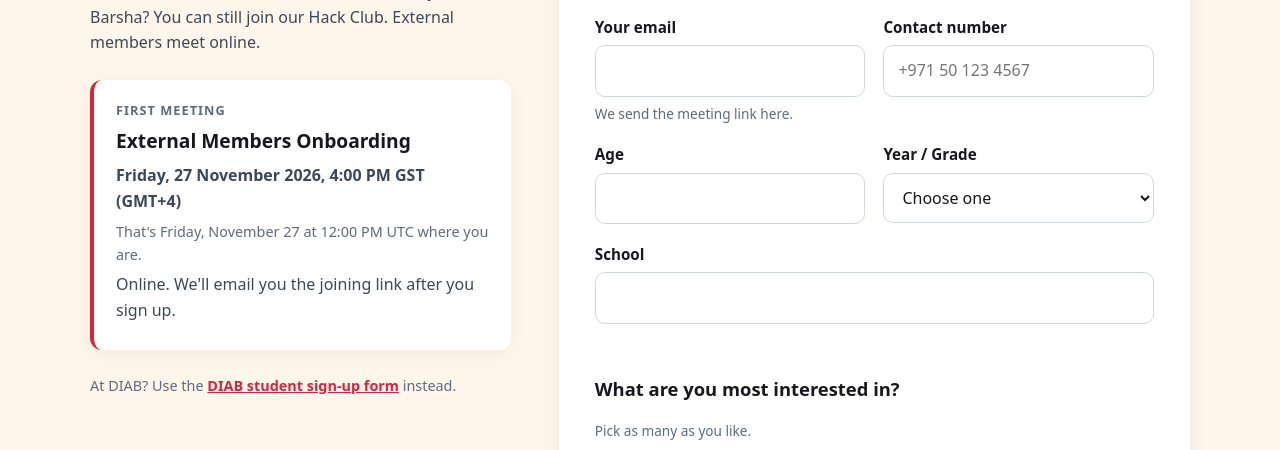
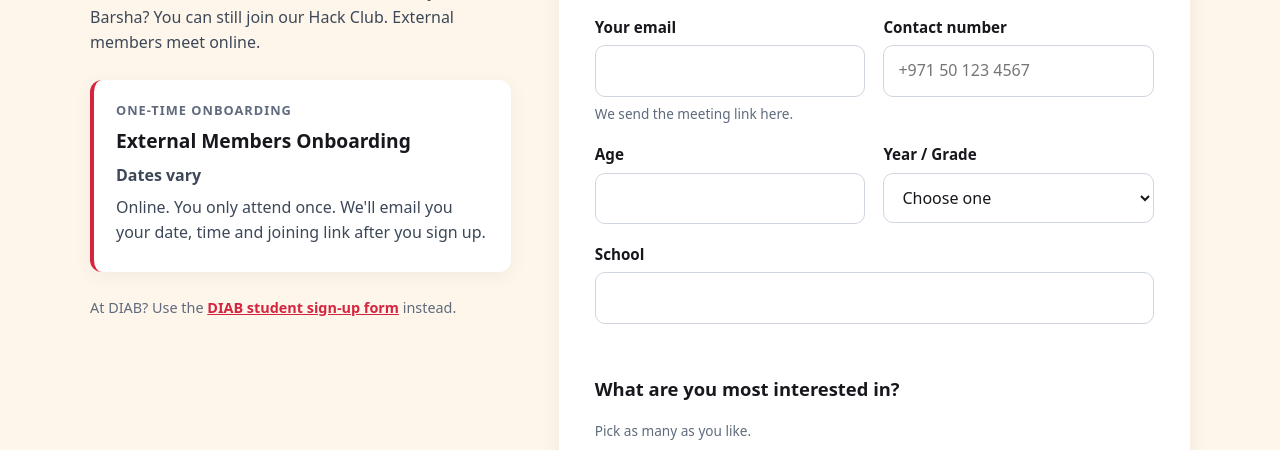
Before and after one commit to Innovate-DIAB/website-hackclub, a plain HTML site: page signup.html in a window 1280 px wide. Shown: the part 288-738 px from the top of the page. Drawn offline with Linux system fonts and the light colour scheme; a web font is replaced by a local one.

Commit message:
Make external onboarding a one-time session with varying dates
Co-Authored-By: Claude Sonnet 5.5 <noreply@anthropic.com>

```diff
--- a/signup.html
+++ b/signup.html
@@ -29,11 +29,10 @@
         <h1>Join Innovate @ DIAB from any school</h1>
         <p>Not a student at Dubai International Academy Al Barsha? You can still join our Hack Club. External members meet online.</p>
         <div class="signup-meeting">
-          <p class="note-label">First meeting</p>
+          <p class="note-label">One-time onboarding</p>
           <p class="signup-meeting-title">External Members Onboarding</p>
-          <p><strong>Friday, 27 November 2026, 4:00 PM GST (GMT+4)</strong></p>
-          <p class="local-time" id="localTime"></p>
-          <p>Online. We'll email you the joining link after you sign up.</p>
+          <p><strong>Dates vary</strong></p>
+          <p>Online. You only attend once. We'll email you your date, time and joining link after you sign up.</p>
         </div>
         <p class="signup-small">At DIAB? Use the <a href="https://forms.cloud.microsoft/r/DDFd4ajd7E" target="_blank" rel="noopener">DIAB student sign-up form</a> instead.</p>
       </div>
@@ -133,7 +132,7 @@
 
       <div class="signup-done" id="signupDone" hidden tabindex="-1">
         <h2>You're signed up!</h2>
-        <p>Thanks for joining Innovate @ DIAB. We'll email the joining link for the External Members Onboarding (Friday, 27 November 2026, 4:00 PM GST) to the address you gave us.</p>
+        <p>Thanks for joining Innovate @ DIAB. We'll email the date, time and joining link for your one-time External Members Onboarding to the address you gave us.</p>
         <a href="index.html" class="btn">Back to the main site</a>
       </div>
 
@@ -155,6 +154,6 @@
     </div>
   </footer>
 
-  <script src="signup.js?v=5"></script>
+  <script src="signup.js?v=6"></script>
 </body>
 </html>
--- a/signup.js
+++ b/signup.js
@@ -9,25 +9,13 @@ const formError = document.getElementById("formError");
 const interestsError = document.getElementById("interestsError");
 const done = document.getElementById("signupDone");
 
-// ===== MEETING TIME IN THE VISITOR'S OWN TIME ZONE =====
-// 4:00 PM in Dubai (GMT+4) on 27 Nov 2026 is 12:00 UTC.
-const meeting = new Date(Date.UTC(2026, 10, 27, 12, 0));
-const myZone = Intl.DateTimeFormat().resolvedOptions().timeZone || "";
-if (myZone && myZone !== "Asia/Dubai" && myZone !== "Asia/Muscat") {
-    const local = meeting.toLocaleString(undefined, {
-        weekday: "long", day: "numeric", month: "long",
-        hour: "numeric", minute: "2-digit", timeZoneName: "short"
-    });
-    document.getElementById("localTime").textContent = "That's " + local + " where you are.";
-}
-
 // ===== TIME ZONE LIST, WITH YOUR DEVICE'S ZONE PICKED =====
 const tzSelect = document.getElementById("timezone");
 
 function offsetLabel(zone) {
     try {
         const part = new Intl.DateTimeFormat("en-GB", { timeZone: zone, timeZoneName: "shortOffset" })
-            .formatToParts(meeting)
+            .formatToParts(new Date())
             .find((p) => p.type === "timeZoneName");
         return part ? part.value : "";
     } catch {
--- a/style.css
+++ b/style.css
@@ -459,7 +459,6 @@ a:focus-visible, button:focus-visible, summary:focus-visible {
 }
 .signup-meeting p { margin-bottom: 6px; }
 .signup-meeting-title { font-size: 1.2rem; font-weight: 800; color: var(--dark); }
-.local-time { color: var(--muted); font-size: 0.9rem; }
 .signup-small { font-size: 0.9rem; color: var(--muted); }
 .signup-small a, .privacy a { color: var(--red); font-weight: 600; }
 
```
Also changed, not shown: index.html (+4 -4 lines).
